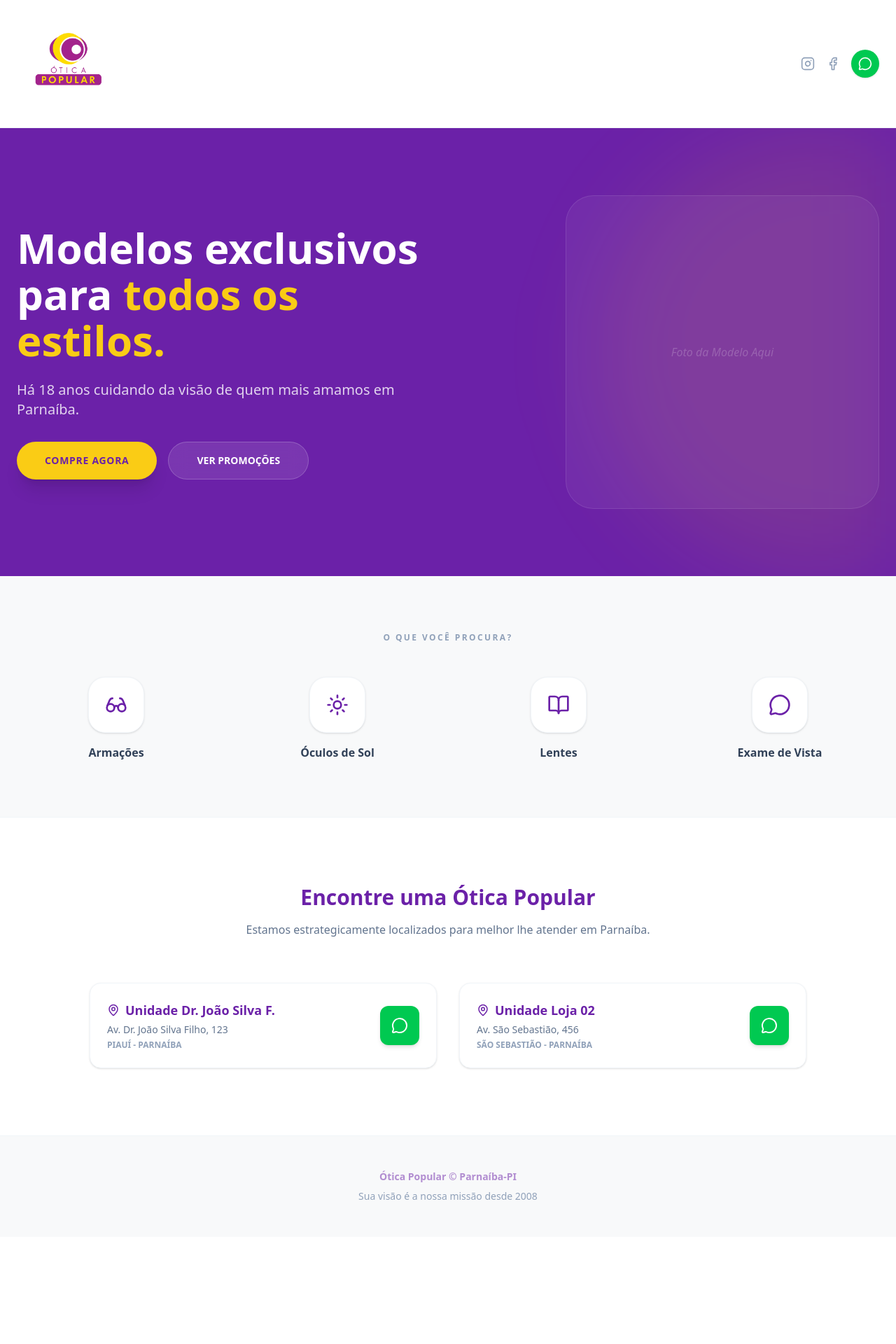
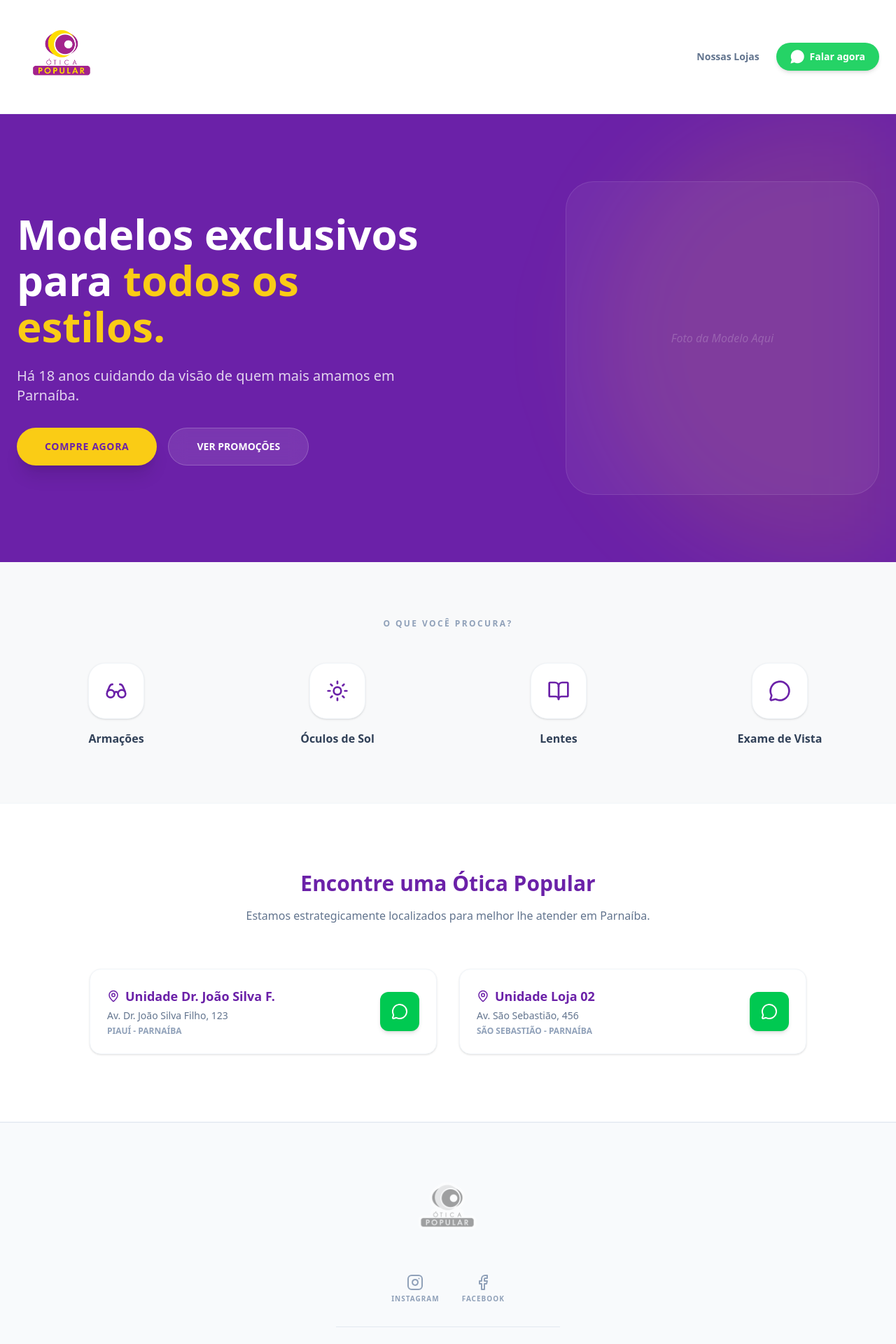
Before and after one commit to LorranFont/otica-popular-lp, a Next.js app: page / in a window 1280 px wide. Shown: the top 1920 px of the page at 70% size. Before the commit the page ends 1767 px from the top, so only its background shows below. Built offline with nearby package versions, Linux system fonts and the light colour scheme.

Commit message:
style: movendo redes sociais para footer e simplificando header

```diff
--- a/app/globals.css
+++ b/app/globals.css
@@ -4,3 +4,7 @@
   --color-otica-roxo: #6b21a8;
   --color-otica-amarelo: #facc15;
 }
+
+html {
+  scroll-behavior: smooth;
+}
--- a/app/page.tsx
+++ b/app/page.tsx
@@ -16,33 +16,44 @@
     <main className="min-h-screen bg-[#F8F9FA] font-sans text-slate-900">
       {/* 1. Header */}
       <header className="bg-white border-b border-slate-100 py-4 px-6 flex justify-between items-center sticky top-0 z-50">
+        <div className="flex items-center">
           <Image
             src="/logo_otica.png"
             alt="Ótica Popular Logo"
-          width={150}
-          height={50}
+            width={130}
+            height={40}
             className="object-contain"
           />
-        <div className="flex gap-4 items-center">
+        </div>
+
+        <div className="flex items-center gap-6">
+          {/* Link para Unidades */}
           <a
-            href="#"
-            className="text-slate-400 hover:text-otica-roxo transition-colors"
+            href="#unidades"
+            className="hidden md:block text-slate-500 hover:text-otica-roxo font-bold text-sm transition-colors"
           >
-            <Instagram size={20} />
+            Nossas Lojas
           </a>
+
+          {/* Botão de WhatsApp Principal */}
           <a
-            href="#"
-            className="text-slate-400 hover:text-otica-roxo transition-colors"
+            href="https://wa.me/seu-numero"
+            target="_blank"
+            className="flex items-center gap-2 bg-[#25D366] text-white px-5 py-2.5 rounded-full hover:bg-[#128C7E] transition-all shadow-md active:scale-95 group"
           >
-            <Facebook size={20} />
+            <Image
+              src="/logo_whats.png"
+              alt="WhatsApp"
+              width={20}
+              height={20}
+              className="brightness-0 invert"
+            />
+            <span className="font-bold text-sm">Falar agora</span>
           </a>
-          <button className="bg-green-500 text-white p-2.5 rounded-full hover:bg-green-600 transition-all shadow-sm">
-            <MessageCircle size={20} />
-          </button>
         </div>
       </header>
 
-      {/* 2. Banner Principal "Suave" (Hero) */}
+      {/* 2. Banner Principal */}
       <section className="relative bg-otica-roxo overflow-hidden py-16 md:py-24">
         {/* Elementos Decorativos */}
         <div className="absolute top-0 right-0 w-1/3 h-full bg-otica-amarelo/10 rounded-l-full blur-3xl" />
@@ -101,7 +112,7 @@
       </section>
 
       {/* 4. Unidades */}
-      <section className="bg-white py-24 border-y border-slate-100">
+      <section id="unidades" className="bg-white py-24 border-y border-slate-100 scroll-mt-20">
         <div className="container mx-auto px-6">
           <div className="text-center max-w-2xl mx-auto mb-16">
             <h3 className="text-3xl font-black text-otica-roxo mb-4">
@@ -127,11 +138,47 @@
         </div>
       </section>
 
-      <footer className="py-12 text-center text-slate-400 text-sm">
-        <p className="font-bold text-otica-roxo/50 mb-2">
-          Ótica Popular © Parnaíba-PI
+      <footer className="bg-slate-50 py-16 border-t border-slate-200">
+        <div className="container mx-auto px-6 flex flex-col items-center">
+          {/* Logo no Footer */}
+          <Image
+            src="/logo_otica.png"
+            alt="Ótica Popular Logo"
+            width={120}
+            height={40}
+            className="grayscale opacity-50 mb-8"
+          />
+
+          {/* Redes Sociais */}
+          <div className="flex gap-8 mb-8">
+            <a
+              href="#"
+              className="text-slate-400 hover:text-otica-roxo transition-colors flex flex-col items-center gap-1"
+            >
+              <Instagram size={24} />
+              <span className="text-[10px] font-bold uppercase tracking-widest">
+                Instagram
+              </span>
+            </a>
+            <a
+              href="#"
+              className="text-slate-400 hover:text-otica-roxo transition-colors flex flex-col items-center gap-1"
+            >
+              <Facebook size={24} />
+              <span className="text-[10px] font-bold uppercase tracking-widest">
+                Facebook
+              </span>
+            </a>
+          </div>
+
+          {/* Info de Copyright */}
+          <div className="text-center text-slate-400 text-xs border-t border-slate-200 pt-8 w-full max-w-xs">
+            <p className="font-bold text-otica-roxo/40 mb-1">
+              Ótica Popular - Parnaíba/PI
             </p>
-        <p>Sua visão é a nossa missão desde 2008</p>
+            <p>© 2026 | Sua visão é a nossa missão.</p>
+          </div>
+        </div>
       </footer>
     </main>
   );
```
Also changed, not shown: public/logo_whats.png (added). Lines whose indentation alone changed are shown as unchanged.
